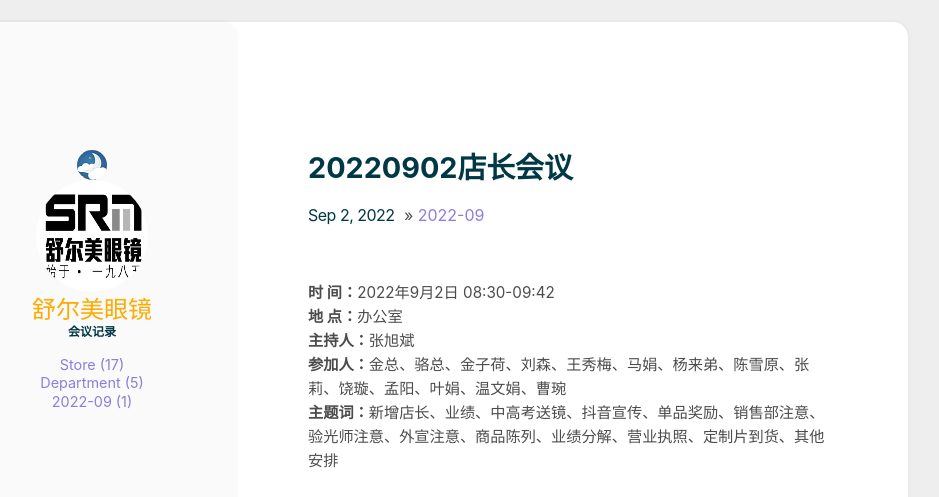
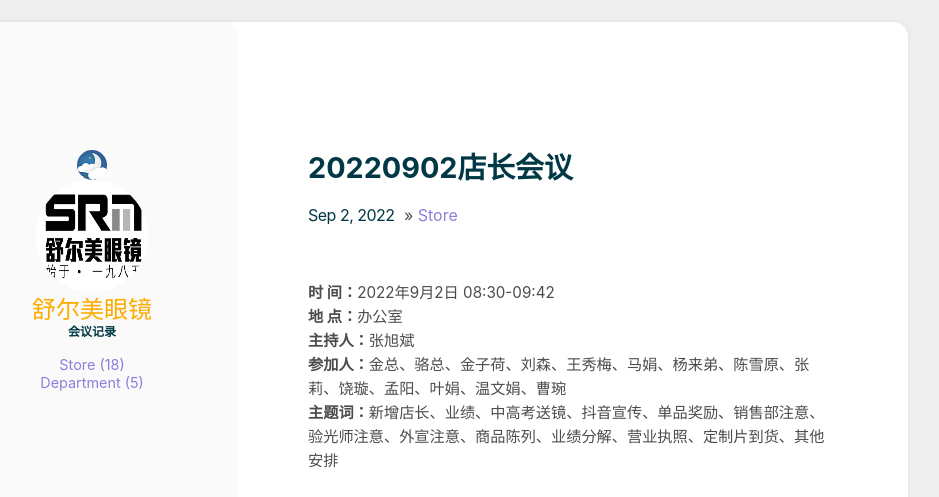
Before and after one commit to cuihuanhuan/srm, a Jekyll site: the page built from _posts/2022-09-02-220902.md, in a window 1280 px wide. Shown: the top 497 px of the page, without its empty margins (212-1151 px from the left). Built offline with Jekyll 4.4.1, drawn with Linux system fonts in a browser that asks for light colours.

Commit message:
Update 2022-09-02-220902.md

```diff
--- a/_posts/2022-09-02-220902.md
+++ b/_posts/2022-09-02-220902.md
@@ -2,7 +2,7 @@
 title: 20220902店长会议
 author: Tao He
 date: 2022-09-02
-category: 2022-09
+category: Store
 ---
 
 **时  间：**2022年9月2日 08:30-09:42
```
